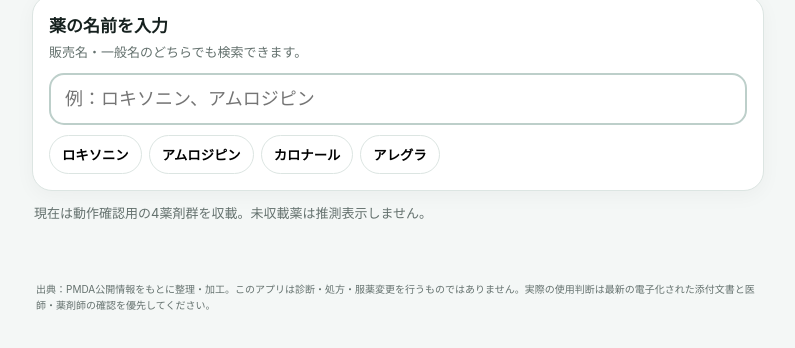
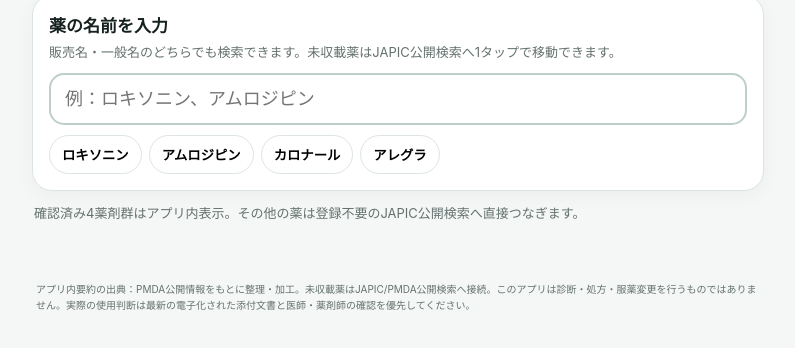
Before and after one commit to fukuoka1980521-beep/kore-dousuru-obu, a website: page tools/tekiou-byoumei/index.html in a window 1280 px wide. Shown: the part 90-438 px from the top of the page, without its empty margins (242-1037 px from the left). Drawn offline with Linux system fonts and the light colour scheme.

Commit message:
Route unlisted medicines to public JAPIC search

```diff
--- a/tools/tekiou-byoumei/index.html
+++ b/tools/tekiou-byoumei/index.html
@@ -28,14 +28,14 @@ footer{max-width:760px;margin:auto;padding:0 18px 35px;color:var(--muted);font-s
 <main>
 <div class="head"><div><div class="eyebrow">PRIVATE MEDICATION REFERENCE</div><h1>適応病名ナビ</h1></div></div>
 <section class="panel">
-<h2>薬の名前を入力</h2><p class="lead">販売名・一般名のどちらでも検索できます。</p>
+<h2>薬の名前を入力</h2><p class="lead">販売名・一般名のどちらでも検索できます。未収載薬はJAPIC公開検索へ1タップで移動できます。</p>
 <input id="q" type="search" placeholder="例：ロキソニン、アムロジピン" autocomplete="off">
 <div id="chips" class="chips"></div>
 </section>
 <div id="status" class="status"></div>
 <div id="out"></div>
 </main>
-<footer>出典：PMDA公開情報をもとに整理・加工。このアプリは診断・処方・服薬変更を行うものではありません。実際の使用判断は最新の電子化された添付文書と医師・薬剤師の確認を優先してください。</footer>
+<footer>アプリ内要約の出典：PMDA公開情報をもとに整理・加工。未収載薬はJAPIC/PMDA公開検索へ接続。このアプリは診断・処方・服薬変更を行うものではありません。実際の使用判断は最新の電子化された添付文書と医師・薬剤師の確認を優先してください。</footer>
 <script>
 const D=[
 {id:"lox",n:["ロキソニン錠60mg","ロキソニン細粒10%","ロキソニン","ロキソプロフェン"],g:"ロキソプロフェンナトリウム水和物",c:"鎮痛・抗炎症・解熱剤",r:"2025年3月改訂（第4版）",i:["関節リウマチ、変形性関節症、腰痛症、肩関節周囲炎、頸肩腕症候群、歯痛の消炎・鎮痛","手術後、外傷後、抜歯後の鎮痛・消炎","急性上気道炎（急性気管支炎を伴うものを含む）の解熱・鎮痛"],d:"【消炎・鎮痛】通常、成人にロキソプロフェンナトリウム（無水物として）1回60mgを1日3回。頓用は1回60～120mg。\n【急性上気道炎の解熱・鎮痛】通常、成人に1回60mgを頓用。原則1日2回まで、1日最大180mg。\n年齢・症状により適宜増減。空腹時の投与は避けることが望ましい。",a:["ショック、アナフィラキシー","無顆粒球症、白血球減少、溶血性貧血、再生不良性貧血、血小板減少","中毒性表皮壊死融解症（TEN）、皮膚粘膜眼症候群（Stevens-Johnson症候群）","急性腎障害、ネフローゼ症候群、間質性腎炎","消化性潰瘍、消化管出血、消化管穿孔","劇症肝炎、肝機能障害、黄疸","喘息発作、無菌性髄膜炎"],x:["消化性潰瘍のある患者","重篤な血液の異常、肝機能障害、腎機能障害、心機能不全のある患者","本剤の成分に対し過敏症の既往歴のある患者","アスピリン喘息またはその既往歴のある患者","妊娠後期の女性"],m:["ワルファリン等のクマリン系抗凝血剤：抗凝血作用増強のおそれ","第Xa因子阻害剤：出血リスク増大のおそれ","スルホニル尿素系血糖降下剤：血糖降下作用増強のおそれ","ニューキノロン系抗菌剤：痙攣誘発作用増強のおそれ","メトトレキサート、リチウム製剤：血中濃度上昇のおそれ"],u:"https://www.pmda.go.jp/PmdaSearch/iyakuDetail/430574_1149019C1149_1_13"},
@@ -49,9 +49,9 @@ q.addEventListener("input",render);render();
 function norm(s){return String(s||"").normalize("NFKC").toLowerCase().replace(/[\s　・･\/／()（）「」『』]/g,"")}
 function esc(s){return String(s??"").replace(/[&<>'"]/g,c=>({"&":"&amp;","<":"&lt;",">":"&gt;","'":"&#39;",'"':"&quot;"}[c]))}
 function list(a,cls=""){return a&&a.length?'<ul class="'+cls+'">'+a.map(x=>"<li>"+esc(x)+"</li>").join("")+"</ul>":'<div>収載なし</div>'}
-function render(){const z=norm(q.value);out.innerHTML="";if(!z){st.textContent="現在は動作確認用の4薬剤群を収載。未収載薬は推測表示しません。";return}st.textContent="";
+function render(){const z=norm(q.value);out.innerHTML="";if(!z){st.textContent="確認済み4薬剤群はアプリ内表示。その他の薬は登録不要のJAPIC公開検索へ直接つなぎます。";return}st.textContent="";
 const ms=D.filter(d=>[...d.n,d.g,d.c].some(n=>norm(n).includes(z)||z.includes(norm(n))&&norm(n).length>=4));
-if(!ms.length){out.innerHTML='<div class="empty"><h2>「'+esc(q.value)+'」は初期版に未収載です</h2><p>似た薬を推測表示しません。全件版へ拡張予定です。</p><a class="btn" target="_blank" rel="noopener" href="https://www.pmda.go.jp/PmdaSearch/iyakuSearch/">PMDA公式検索を開く</a></div>';return}
+if(!ms.length){const japic='https://iyakusearch.japic.or.jp/package_insert/result?medical='+encodeURIComponent(q.value);out.innerHTML='<div class="empty"><h2>「'+esc(q.value)+'」はアプリ内要約に未収載です</h2><p>推測表示はせず、登録不要の公開検索へつなぎます。</p><div style="display:flex;gap:8px;flex-wrap:wrap;justify-content:center"><a class="btn" target="_blank" rel="noopener" href="'+japic+'">JAPICでこの薬を検索</a><a class="btn" target="_blank" rel="noopener" href="https://www.pmda.go.jp/PmdaSearch/iyakuSearch/">PMDAで検索</a></div><div class="note" style="margin-top:14px">JAPICでは製品名・一般名・効能又は効果・用法及び用量・使用上の注意等を確認できます。自動大量取得は行いません。</div></div>';return}
 ms.slice(0,8).forEach(d=>out.appendChild(card(d)))}
 function card(d){const e=document.createElement("article");e.className="card";e.innerHTML='<div class="cardhead"><h2 class="drug">'+esc(d.n[0])+'</h2><div class="meta"><b>一般名：</b>'+esc(d.g)+'<br><b>分類：</b>'+esc(d.c)+'<br><b>改訂：</b>'+esc(d.r)+'</div></div><div class="ind"><div class="k">最優先表示｜適応病名・効能効果</div>'+list(d.i)+'</div><div class="tabs"><button class="tab on" data-t="d">用法</button><button class="tab" data-t="a">副作用</button><button class="tab" data-t="x">禁忌</button><button class="tab" data-t="m">相互作用</button></div><div class="content"></div>';
 const c=e.querySelector(".content"),bs=[...e.querySelectorAll(".tab")];function sel(t){bs.forEach(b=>b.classList.toggle("on",b.dataset.t===t));let h=t==="d"?esc(d.d):t==="a"?'<div class="danger"><div class="k">重大な副作用</div>'+list(d.a)+'</div>':t==="x"?list(d.x):list(d.m);c.innerHTML=h+'<div class="source"><a class="btn" target="_blank" rel="noopener" href="'+d.u+'">PMDA原文を確認</a></div><div class="note">表示内容と最新原文に差がある場合はPMDA原文を優先してください。</div>'}bs.forEach(b=>b.onclick=()=>sel(b.dataset.t));sel("d");return e}
```
